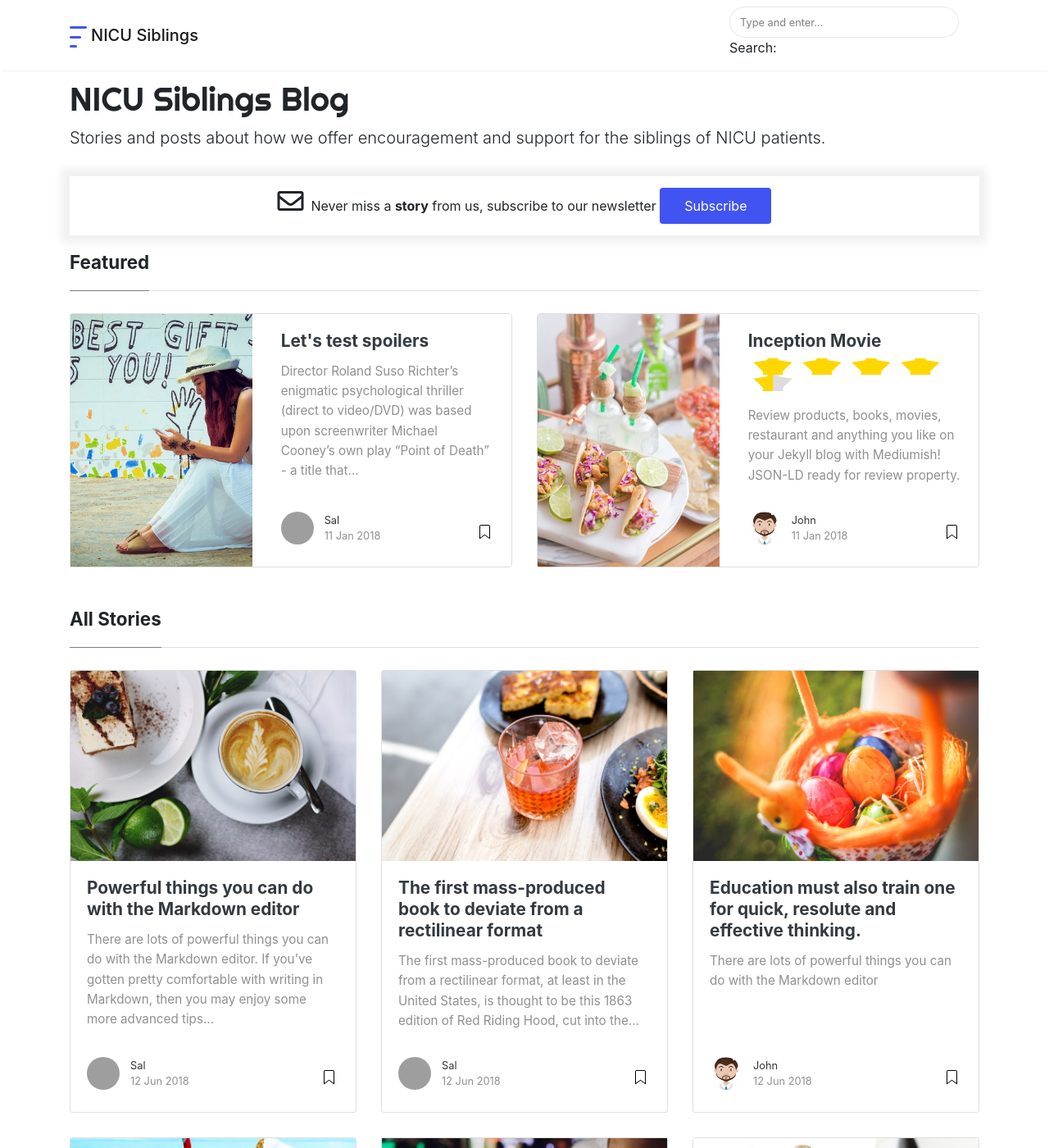
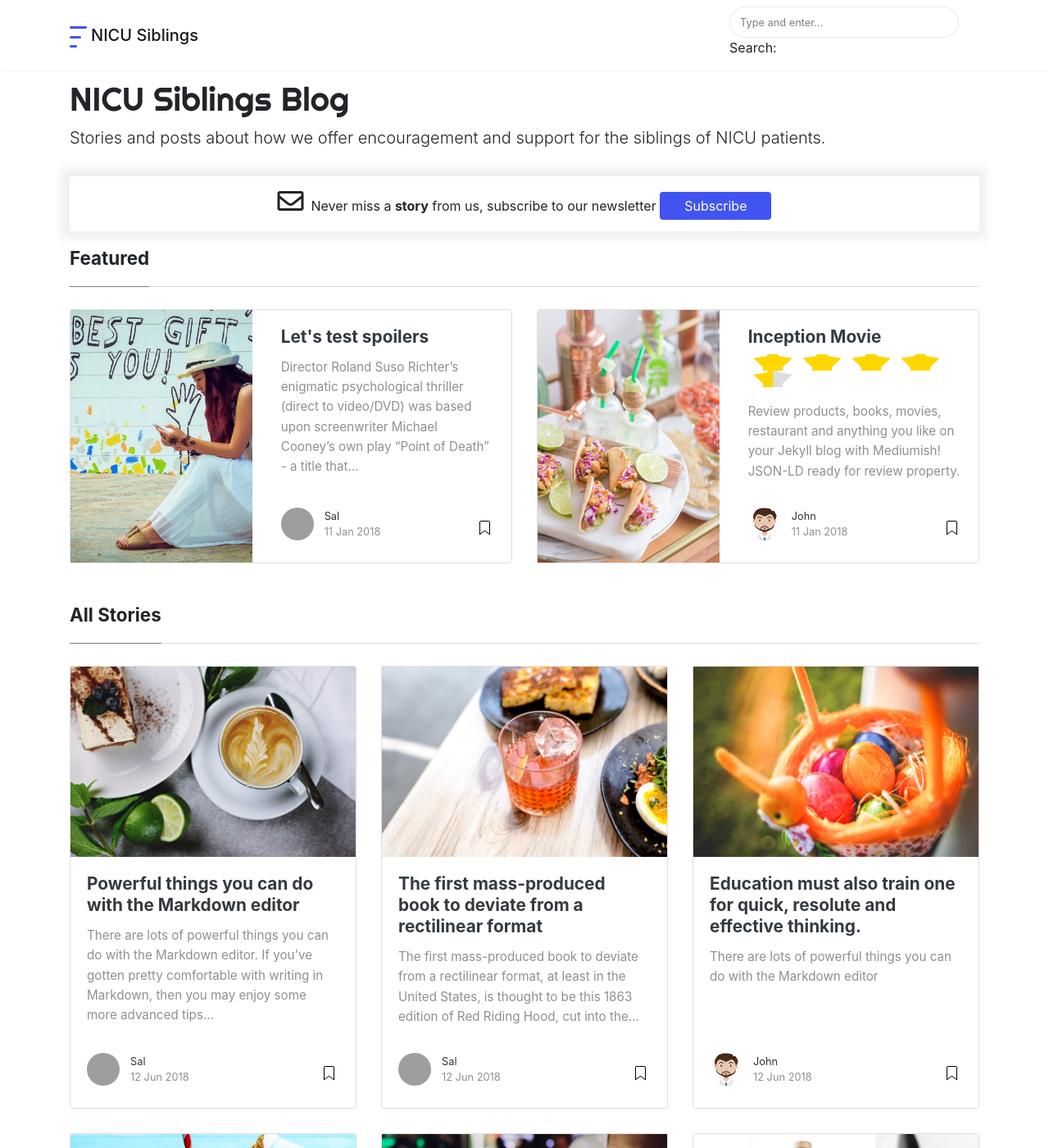
Before and after one commit to tking999/nicu-siblings-blog, a Jekyll site: the page built from index.html, in a window 1280 px wide and 1400 px high. Shown: the whole window at 82% size. Built offline with Jekyll 4.4.1, drawn with Linux system fonts in a browser that asks for light colours; nearby versions of some CDN libraries; the list of posts is cut into pages by our own code; grey boxes are pictures that could not be loaded.

```diff
--- a/assets/css/screen.css
+++ b/assets/css/screen.css
@@ -527,7 +527,7 @@ ul.tags li a:hover {
 button {
   background: #4154f1;
   border: 0;
-  padding: 10px 30px;
+  padding: 5px 30px;
   color: #fff;
   transition: 0.4s;
   border-radius: 4px;
```
